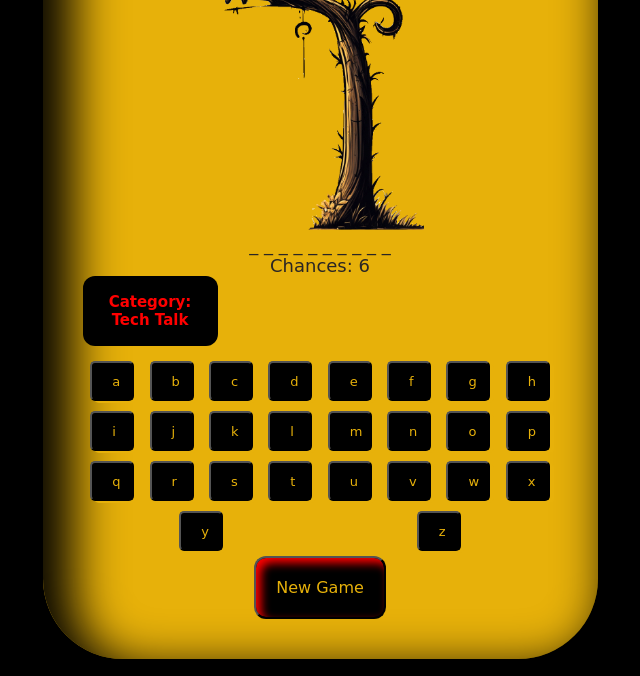
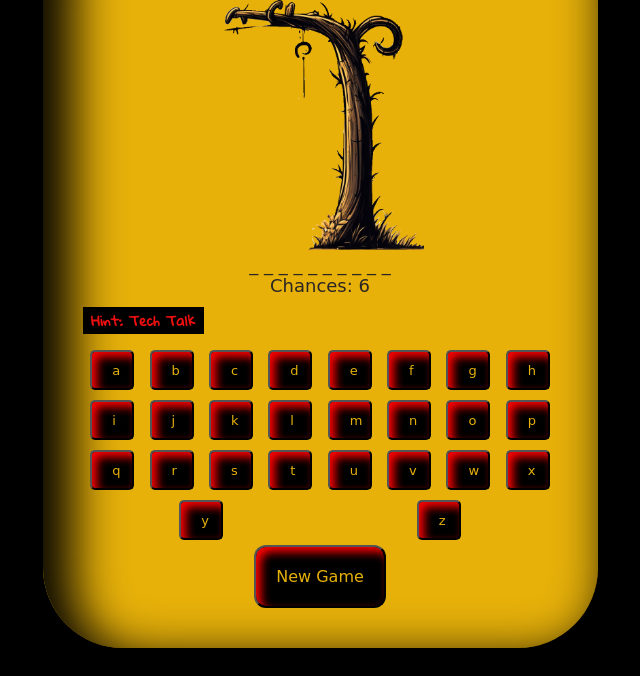
Before and after one commit to ARod88/Milestone-Browser-Game, a plain HTML site: page index.html in a window 1280 px wide. Shown: the part 149-825 px from the top of the page, without its empty margins (320-960 px from the left). Drawn offline with Linux system fonts and the light colour scheme; a web font is replaced by a local one.

Commit message:
changed font for hint box added box shadow to buttons

```diff
--- a/index.html
+++ b/index.html
@@ -4,9 +4,9 @@
     <meta charset="UTF-8">
     <title>Hangman Game</title>
     <link rel="stylesheet" href="style.css">
-    <!-- <link rel="preconnect" href="https://fonts.googleapis.com">
-    <link rel="preconnect" href="https://fonts.gstatic.com" crossorigin>
-    <link href="https://fonts.googleapis.com/css2?family=Bungee+Inline&display=swap" rel="stylesheet"> -->
+    <link rel="preconnect" href="https://fonts.googleapis.com">
+<link rel="preconnect" href="https://fonts.gstatic.com" crossorigin>
+<link href="https://fonts.googleapis.com/css2?family=Gloria+Hallelujah&display=swap" rel="stylesheet">
     <link rel="preconnect" href="https://fonts.googleapis.com">
     <link rel="preconnect" href="https://fonts.gstatic.com" crossorigin>
     <link href="https://fonts.googleapis.com/css2?family=Sedgwick+Ave+Display&display=swap" rel="stylesheet">
@@ -30,7 +30,7 @@
     </div>
     <div class="text" id="guessed-word"></div>
     <div class="text" id="chances-display"></div>
-    <div id = "category"><h2>Category: Tech Talk</h2></div>
+    <div id = "category"><h2>Hint: Tech Talk</h2></div>
     <div class="keyboard" id="letter-buttons"></div>
     <!-- <div id = "category"><h2>Category: Tech Talk</h2></div> -->
     <button id="reset-button">New Game</button>
--- a/style.css
+++ b/style.css
@@ -1,4 +1,5 @@
 body {
+
   background: #000000;
   text-align: center;
   border: 0px;
@@ -6,7 +7,7 @@ body {
   flex-direction: column;
   justify-content: center;
   align-items: center;
-  height: 95vh;
+  height: fit-content;
   padding: 20px;
 }
 
@@ -42,16 +43,16 @@ h1 {
 } */
 
 #category{
-  font-family: 'Sedgwick Ave Display', cursive;
-  /* padding-right: 10px;
-  padding-left: 20px; */
-  padding:5px;
-  font-size: x-small;
+  font-family: 'Gloria Hallelujah', cursive;
+  padding-left: 8px;
+  padding-right: 8px;
+  font-size: 9px;
   background-color: #000000;
-  color: red;
-  border-radius: 12px;
-  width: 125px;
-  margin-bottom: 10px;
+  color: rgb(238, 15, 15);
+  /* border-radius: 12px; */
+  width: 105px;
+  margin-bottom: 9px;
+
 }
 
 .text{
@@ -78,7 +79,7 @@ h1 {
 .letter-button{
   font-family: 'Sedgwick Ave Display', cursive;
   border-radius: 5px;
-  box-shadow: 4px 2px #e7b10a;
+  /* box-shadow: 4px 2px #e7b10a; */
   padding-right: 20px;
   padding-left: 20px;
   font-size: small;
@@ -88,10 +89,11 @@ h1 {
   margin: 5px;
   width: 40px;
   height: 40px;
+  box-shadow: 5px 5px 10px red inset;
 }
 
 .letter-button:hover {
-  opacity: 0.5;
+  opacity: 0.2;
   color: red;
 }
 
```
